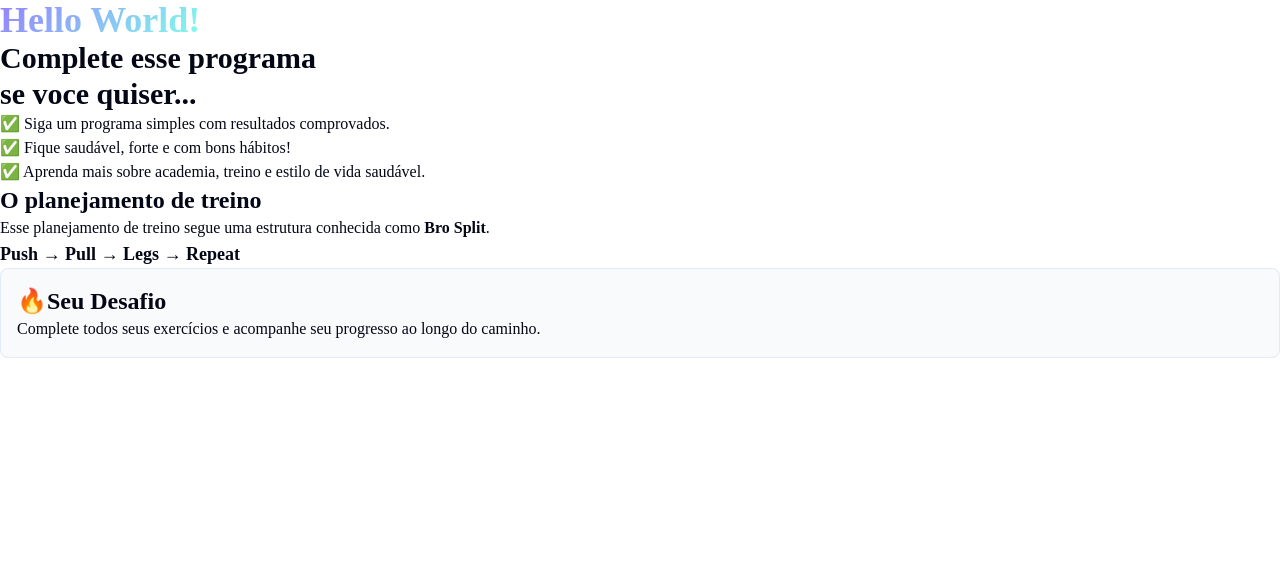
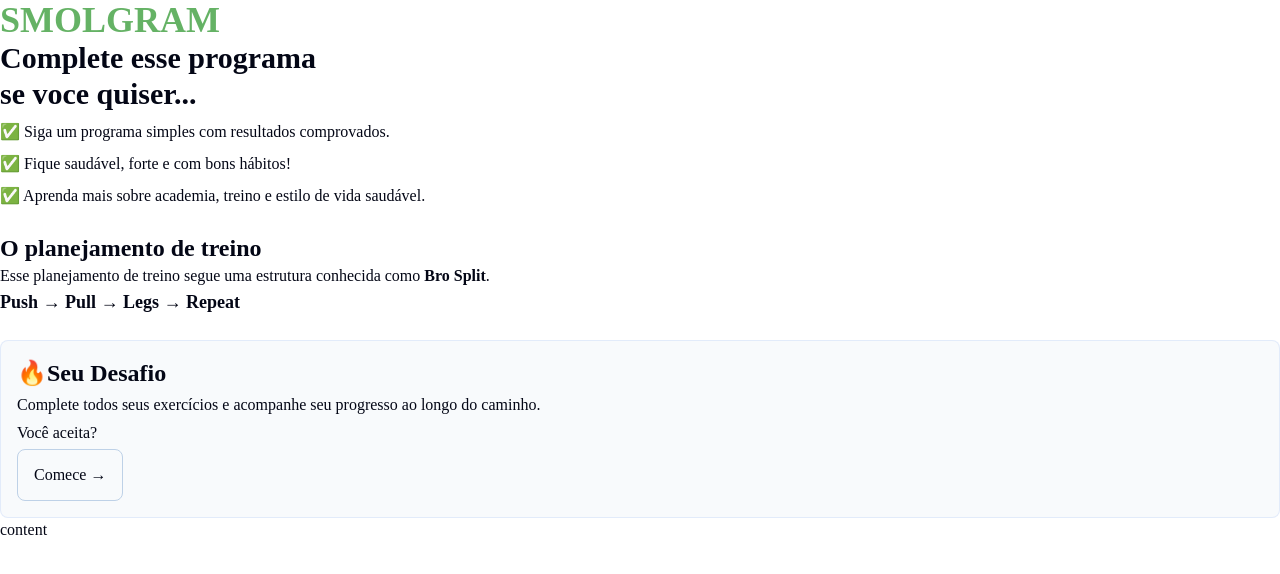
Before and after one commit to darkymeubem/project-gym, a Vue app: page / in a window 1280 px wide. Shown: the top 574 px of the page. Built offline with nearby package versions, Linux system fonts and the light colour scheme; a web font is replaced by a local one.

Commit message:
feat(master): renderização do layout
- criação do layout
  - dentro do layout possui o conteudo do welcome

```diff
--- a/src/App.vue
+++ b/src/App.vue
@@ -1,12 +1,12 @@
 <script setup>
     import Welcome from './components/pages/Welcome.vue'
+    import Layout from './components/layouts/Layout.vue'
 </script>
 
 <template>
-    <div>
-        <h1 class="text-gradient"> Hello World!</h1>
-    </div>
-    <Welcome></Welcome>
+    <Layout>
+        <Welcome />
+    </Layout>
 </template>
 
 <style scoped>
--- a/src/components/layouts/Layout.vue
+++ b/src/components/layouts/Layout.vue
@@ -1,11 +1,19 @@
-<template>
-
-</template>
 
 <script setup>
 
 </script>
 
+<template>
+    <header>
+        <h1 style="color: green;opacity: 60%;">SMOLGRAM</h1>
+    </header>
+    <main>
+        <slot/>
+    </main>
+    <footer>
+        <p>content</p>
+    </footer>
+</template>
 
 <style scoped>
 
--- a/src/components/pages/Welcome.vue
+++ b/src/components/pages/Welcome.vue
@@ -17,9 +17,11 @@
             <p>Esse planejamento de treino segue uma estrutura conhecida como <strong>Bro Split</strong>.</p>
             <h5>Push &rarr; Pull &rarr; Legs &rarr; Repeat</h5>
         </div>
-        <div class="card">
+        <div class="card challenge">
             <h3>🔥Seu Desafio</h3>
             <p>Complete todos seus exercícios e acompanhe seu progresso ao longo do caminho.</p>
+            <p>Você aceita?</p>
+            <button class="card-button">Comece &rarr;</button>
         </div>
 
     </section>
@@ -28,4 +30,21 @@
 
 <style scoped>
 
+    #welcome,
+    .challenge,
+    .benefits{
+        display: flex;
+        flex-direction: column;
+    }
+
+    #welcome{
+
+        gap: 1.5rem;
+    }
+    .benefits{
+        gap: 0.5rem;
+    }
+    .challenge{
+        gap: 0.25rem;
+    }
 </style>
```
